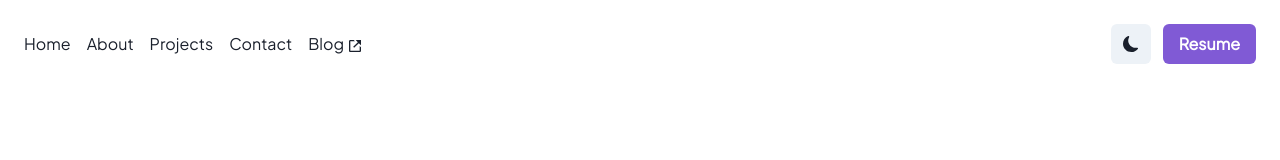
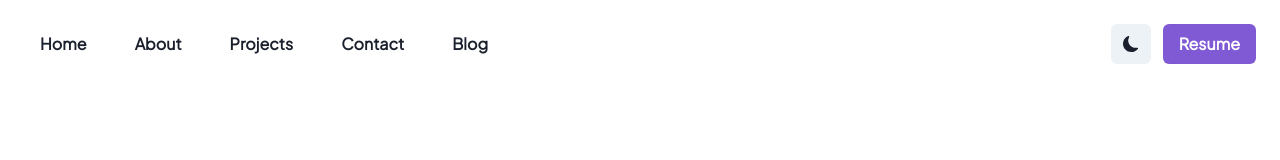
Before and after one commit to Guchii/me, a Next.js app: page / in a window 1280 px wide. Shown: the top 160 px of the page. Built offline with nearby package versions, Linux system fonts and the light colour scheme; a web font is replaced by a local one.

Commit message:
💄 button instead of links in navbar

```diff
--- a/components/Header.js
+++ b/components/Header.js
@@ -22,6 +22,7 @@ const Header = () => {
         initial={{ y: -100 }}
         animate={{ y: 0 }}
         transition={{ delay: 0.2 }}
+        fontSize="lg"
       >
         <Flex
           gap={4}
@@ -67,16 +68,15 @@ const LinkItem = ({ text, href, isExternal }) => {
   if (!isExternal)
     return (
       <NextLink href={href || "/"} passHref>
-        <Link _focus={{ boxShadow: "none" }}>{text}</Link>
+        <Button bg="none" as={"a"}>
+          {text}
+        </Button>
       </NextLink>
     );
   return (
-    <Link _focus={{ boxShadow: "none" }} href={href || "/"} isExternal>
-      {text}{" "}
-      <BiLinkExternal
-        style={{ display: "inline", transform: "translateY(4px)" }}
-      />
-    </Link>
+    <Button as={"a"} bg="none" href={href || "/"} isExternal>
+      {text}
+    </Button>
   );
 };
 
```
